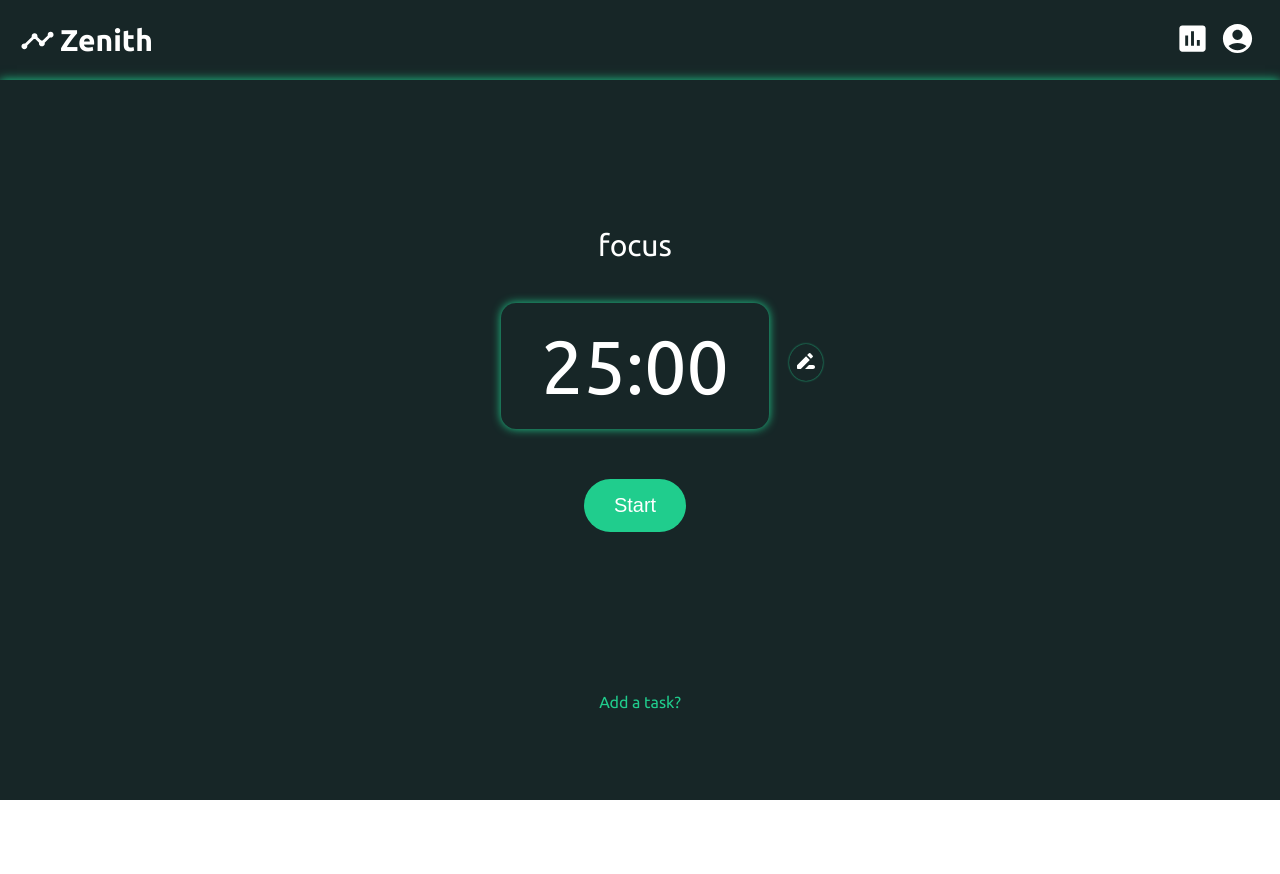
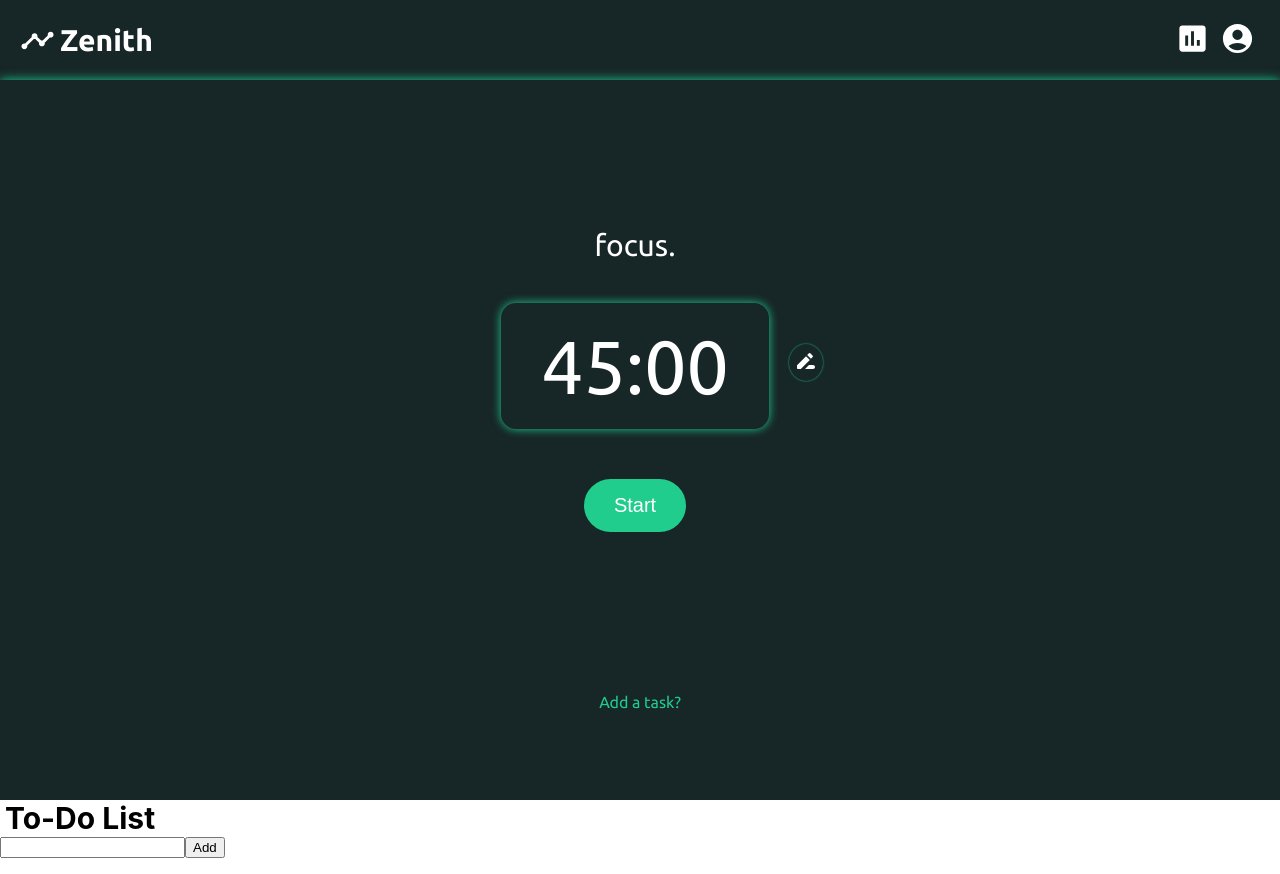
Before and after one commit to rheetham/zenith, a React (Create React App) app: page / in a window 1280 px wide. Before the commit the page ends 800 px from the top, so only its background shows below. Built offline with nearby package versions, Linux system fonts and the light colour scheme.

Commit message:
adding files

```diff
--- a/src/App.jsx
+++ b/src/App.jsx
@@ -1,13 +1,14 @@
 import React from "react";
 
 //import Report from "./components/report/Report";
-//import ToDoList from "./components/toDoList/toDolist";
+import ToDoList from "./components/toDoList/toDolist";
 import Home from "./components/homePage/Home";
 
 function App() {
   return (
     <div>
       <Home />
+      <ToDoList />
     </div>
   );
 }
--- a/src/components/homePage/Home.js
+++ b/src/components/homePage/Home.js
@@ -4,6 +4,7 @@ import AccountCircleIcon from "@mui/icons-material/AccountCircle";
 import AssessmentIcon from "@mui/icons-material/Assessment";
 import DriveFileRenameOutlineRoundedIcon from "@mui/icons-material/DriveFileRenameOutlineRounded";
 import TimelineIcon from "@mui/icons-material/Timeline";
+import PomodoroTimer from "../timer/pomo";
 function Home() {
   return (
     <div className="home">
@@ -21,17 +22,8 @@ function Home() {
           </div>
         </div>
       </div>
-      <div className="timerBody2">
-        <div className="timerBody">
-          <span className="focus">focus</span>
-          <div className="duo">
-            <span className="timer">25:00</span>
-          </div>
-          <button className="startButton btn btn-success">Start</button>
-        </div>
-        <div className="customizationButton icon">
-          <DriveFileRenameOutlineRoundedIcon fontSize="medium" />
-        </div>
+      <div>
+        <PomodoroTimer />
       </div>
       <div className="todoList">
         <a href="" className="addTask">
--- a/src/components/timer/pomo.jsx
+++ b/src/components/timer/pomo.jsx
@@ -0,0 +1,62 @@
+import React, { useState, useEffect } from "react";
+import DriveFileRenameOutlineRoundedIcon from "@mui/icons-material/DriveFileRenameOutlineRounded";
+
+const PomodoroTimer = () => {
+  const [focusTime, setFocusTime] = useState(45 * 60); // 45 minutes in seconds
+  const [breakTime, setBreakTime] = useState(15 * 60); // 15 minutes in seconds
+  const [startText, setStartText] = useState("Start");
+  const [timerType, setTimerType] = useState("focus.");
+  const [timer, setTimer] = useState(focusTime);
+  const [isRunning, setIsRunning] = useState(false);
+
+  useEffect(() => {
+    let interval;
+    if (isRunning) {
+      interval = setInterval(() => {
+        setTimer((prevTimer) => {
+          if (prevTimer > 0) {
+            return prevTimer - 1;
+          } else {
+            // Switch between focus and break time
+            setTimerType(timerType === "focus." ? "BREAK" : "focus.");
+            return timerType === "focus." ? breakTime : focusTime;
+          }
+        });
+      }, 1);
+    } else {
+      clearInterval(interval);
+    }
+
+    return () => clearInterval(interval);
+  }, [isRunning, timer, focusTime, breakTime]);
+
+  const handleStartPause = () => {
+    setStartText(isRunning ? "Start" : "Pause");
+    setIsRunning(!isRunning);
+  };
+
+  return (
+    <div className="timerBody2">
+      <div className="timerBody">
+        <span className="focus">{timerType}</span>
+        <div className="duo">
+          <span className="timer">
+            {Math.floor(timer / 60)}:{timer % 60 < 10 ? "0" : ""}
+            {timer % 60}
+          </span>
+        </div>
+        <button
+          className="startButton btn btn-success"
+          onClick={handleStartPause}
+        >
+          {startText}
+        </button>
+      </div>
+      <div className="customizationButton">
+        <DriveFileRenameOutlineRoundedIcon fontSize="medium" />
+      </div>
+    </div>
+  );
+};
+
+export default PomodoroTimer;
```
